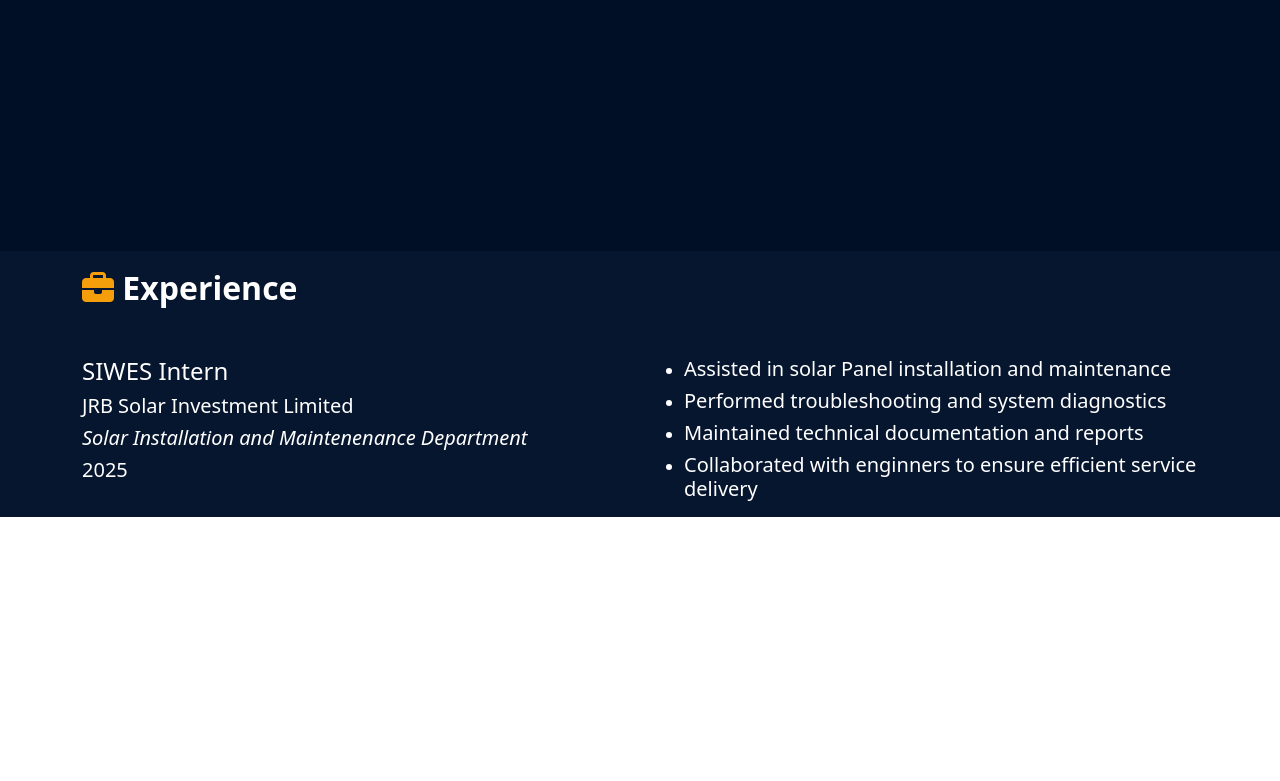
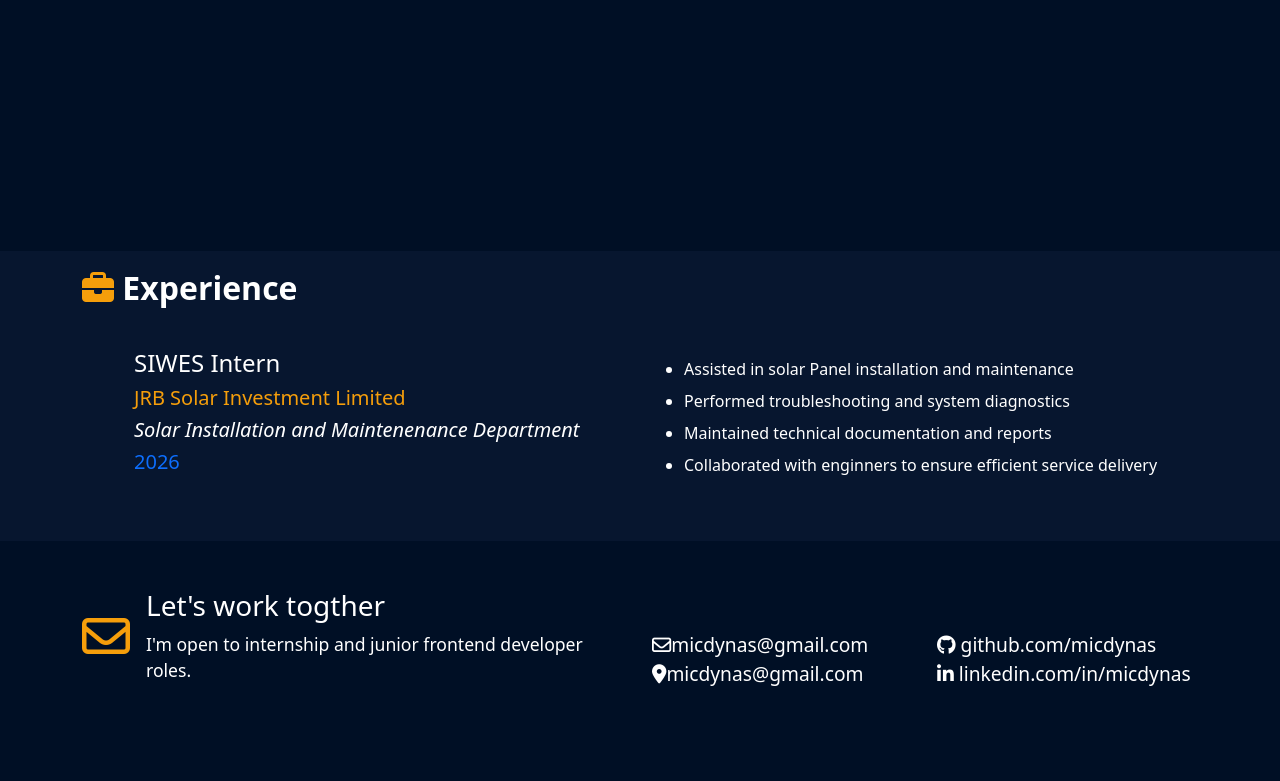
Before and after one commit to micdynas/portfolio-website, a plain HTML site: page index.html in a window 1280 px wide. Shown: the part 2149-2930 px from the top of the page. Before the commit the page ends 2698 px from the top, so only its background shows below. Drawn offline with nearby package versions, Linux system fonts and the light colour scheme.

Commit message:
modified:   index.html 	modified:   styles.css

```diff
--- a/index.html
+++ b/index.html
@@ -266,19 +266,19 @@
   <div class="container-md exp">
 
     <div class="row">
-      <div class="col-md-6">
+      <div class="col-md-6 col3">
         <h4>SIWES Intern</h4>
-        <h5> JRB Solar Investment Limited</h5>
-        <h5><em>Solar Installation and Maintenenance Department</em></h5>
-        <h5>2025</h5>
+        <h5 class="txt-JRB"> JRB Solar Investment Limited</h5>
+        <h5 class="txt"><em>Solar Installation and Maintenenance Department</em></h5>
+        <h5 class="txt-num">2026</h5>
 
       </div>
       <div class="col-md-6">
         <ul>
-          <li><h5>Assisted in solar Panel installation and maintenance</h5></li>
-          <li><h5>Performed troubleshooting and system diagnostics</h5></li>
-          <li><h5>Maintained technical documentation and reports</h5></li>
-          <li><h5>Collaborated with enginners to ensure efficient service delivery</h5></li>
+          <li><h5></h5>Assisted in solar Panel installation and maintenance</h5></li>
+          <li><h5></h5>Performed troubleshooting and system diagnostics</h5></li>
+          <li><h5></h5>Maintained technical documentation and reports</h5></li>
+          <li><h5></h5>Collaborated with enginners to ensure efficient service delivery</h5></li>
         </ul>
 
       </div>
@@ -287,7 +287,45 @@
   </div>
 
 </section>
+<footer class="webpage-foot">
+  <div class="container-md">
+    <div class="row">
+      <div class="col-md-6 foot">
+        <div>
+<a href=""><i class="fa-regular fa-envelope envelope"></i></a>
+        </div>
+      <div class="env-txt">
+        <h3>Let's work togther</h3>
+        <p>I'm open to internship and junior frontend developer roles.</p>
 
+      </div>
+
+
+      </div>
+    <div class="col-md-6  foot-col">
+      <div class="row foot-row">
+        <div class="col-md-6">
+          <div ><a href="" class="foot-links"><i class="fa-regular fa-envelope"></i>micdynas@gmail.com</a></div>
+          <div ><a href="" class="foot-links"><i class="fa-solid fa-location-dot"></i>micdynas@gmail.com</a></div>
+
+
+
+
+        </div>
+        <div class="col-md-6 ">
+          <div ><a href="" class="foot-links"><i class="fa-brands fa-github"></i> github.com/micdynas</a></div>
+          <div ><a href="" class="foot-links"><i class="fa-brands fa-linkedin-in"></i> linkedin.com/in/micdynas</a></div>
+
+
+
+        </div>
+      </div>
+
+    </div>
+    </div>
+  </div>
+
+</footer>
 
 
 
--- a/styles.css
+++ b/styles.css
@@ -244,15 +244,66 @@ hr{
 
 /* fourth section */
 .experience{
-    max-height: 100vh;
+    max-height: fit-content;
   width: 100%;
    background-color: #07162f;
   color: white;
+    padding-bottom: 1.5rem;
 
 }
 .exp{
-  margin: 2rem auto;
+  margin: 1.5rem auto;
+
 }
 .fa-briefcase{
   color: #F59E0B;
 }
+.col3{
+  padding-left: 4rem;
+}
+.txt-JRB{
+color: #F59E0B;
+}
+.txt-num{
+  color: #0d6efd;
+}
+
+
+/*footer*/
+.webpage-foot{
+  min-height: 30vh;
+  width: 100%;
+  background-color: #000f25;
+  color: white;
+  padding: 1rem 1rem 0rem;
+}
+.foot{
+  display:flex;
+  flex-direction: row;
+  align-items: center;
+}
+.envelope{
+  font-size: 3rem;
+  color: #F59E0B;
+  padding: 1rem 0rem 1rem ;
+}
+.env-txt{
+  width:100%;
+  padding-left: 1rem;
+  padding-top: 2rem;
+}
+.env-txt p{
+  width: 100%;
+}
+.foot-row{
+  height: 100%;
+  display: flex;
+  justify-content: center;
+  align-items: center;
+  padding-top: 3rem;
+}
+.foot-links{
+ text-decoration: none;
+ color: white;
+ font-size: 1.2rem;
+}
```
